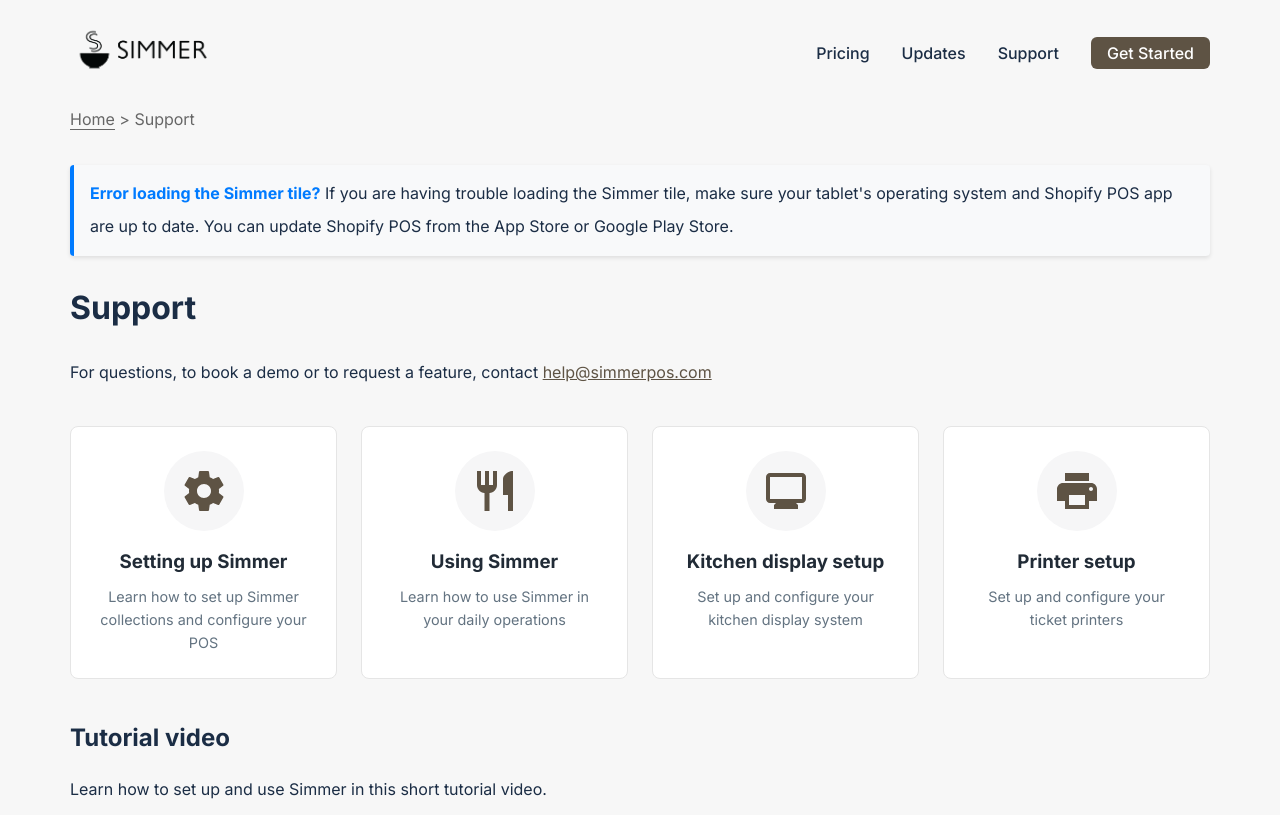
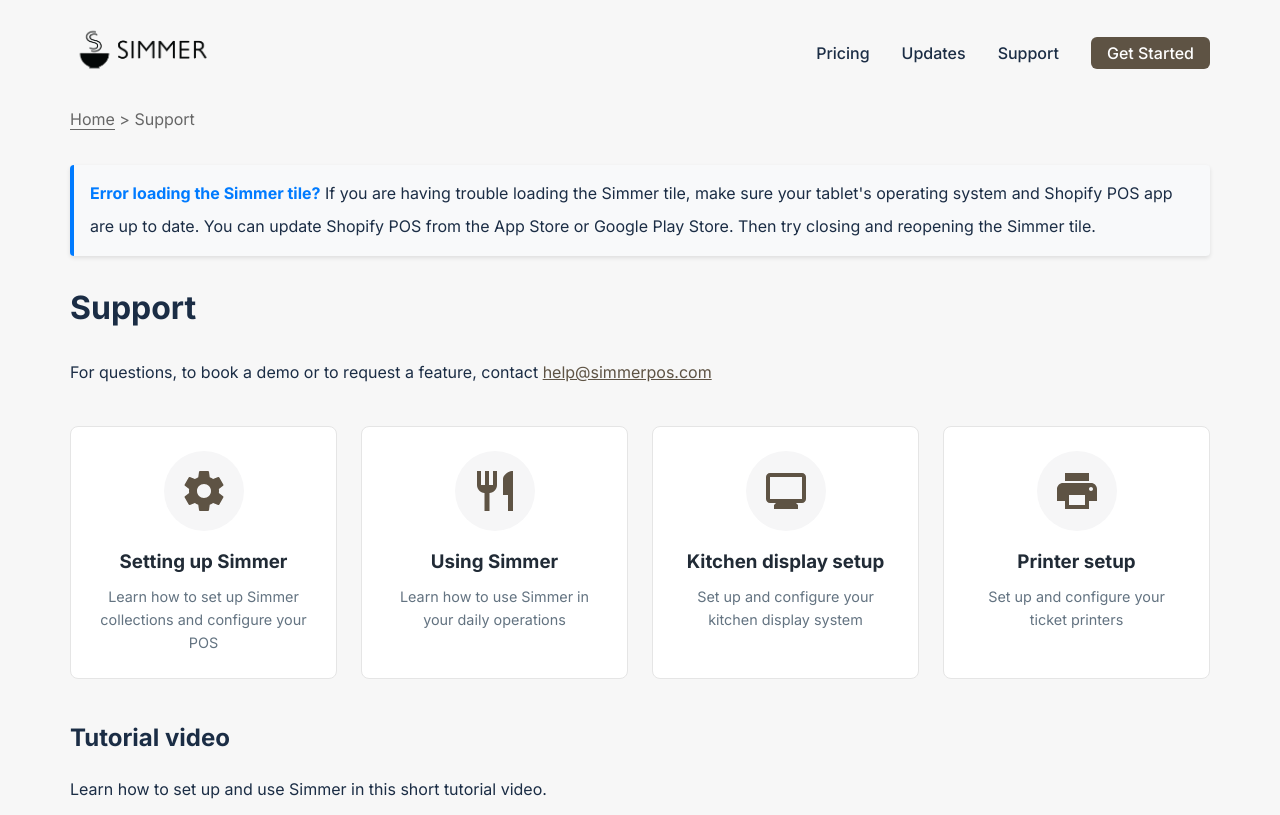
Before and after one commit to Pixel-Nova-Apps/simmerpos.com, a Jekyll site: the page built from _pages/support.md, in a window 1280 px wide and 900 px high, cut to the strip 0-815 px from the top of the window. Built offline with Jekyll 4.4.1, drawn with Linux system fonts in a browser that asks for light colours; a script that is not in the unit is left out.

Commit message:
Update support.md

```diff
--- a/_pages/support.md
+++ b/_pages/support.md
@@ -9,9 +9,8 @@ include_in_header: false
 </nav>
 
 <div class="note-box">
-<strong>Error loading the Simmer tile?</strong> If you are having trouble loading the Simmer tile, make sure your tablet's operating system and Shopify POS app are up to date. You can update Shopify POS from the App Store or Google Play Store.
+<strong>Error loading the Simmer tile?</strong> If you are having trouble loading the Simmer tile, make sure your tablet's operating system and Shopify POS app are up to date. You can update Shopify POS from the App Store or Google Play Store. Then try closing and reopening the Simmer tile.
 </div>
-
 
 # Support
 
```
